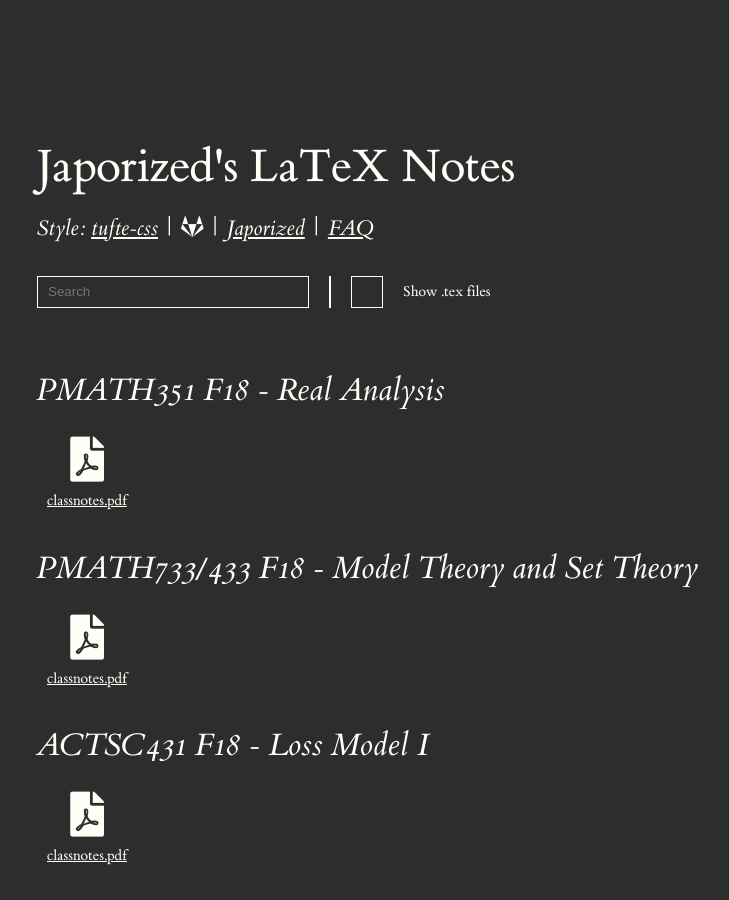
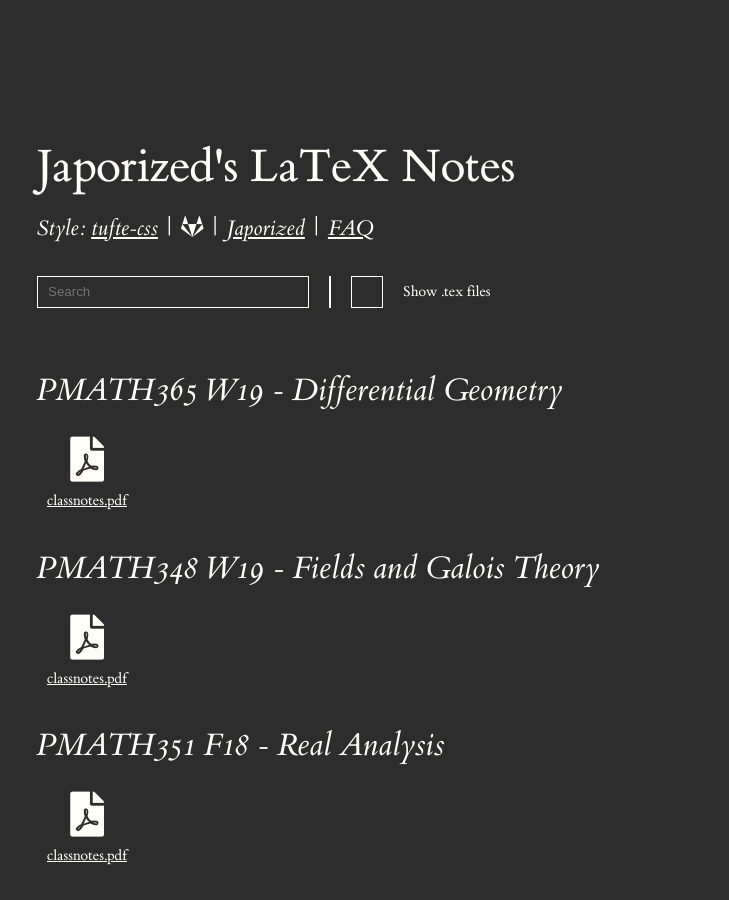
Before and after one commit to japorized/TeX_notes, a Jekyll site: the page built from index.md, in a window 1280 px wide and 900 px high. Shown: the whole window, without its empty margins (123-852 px from the left). Built offline with Jekyll 4.4.1, drawn with Linux system fonts in a browser that asks for light colours; nearby versions of some CDN libraries.

Commit message:
PMATH365 - (partial) Lecture 1

```diff
--- a/_data/files.yaml
+++ b/_data/files.yaml
@@ -1,3 +1,19 @@
+- title: PMATH365 W19 - Differential Geometry
+  pdf:
+    - title: classnotes.pdf
+      src: ./PMATH365/classnotes.pdf
+  tex:
+    - title: classnotes.tex
+      src: ./PMATH365/classnotes.tex
+
+- title: PMATH348 W19 - Fields and Galois Theory
+  pdf:
+    - title: classnotes.pdf
+      src: ./PMATH348/classnotes.pdf
+  tex:
+    - title: classnotes.tex
+      src: ./PMATH348/classnotes.tex
+
 - title: PMATH351 F18 - Real Analysis
   pdf:
     - title: classnotes.pdf
```
Also changed, not shown: 2 other files.
